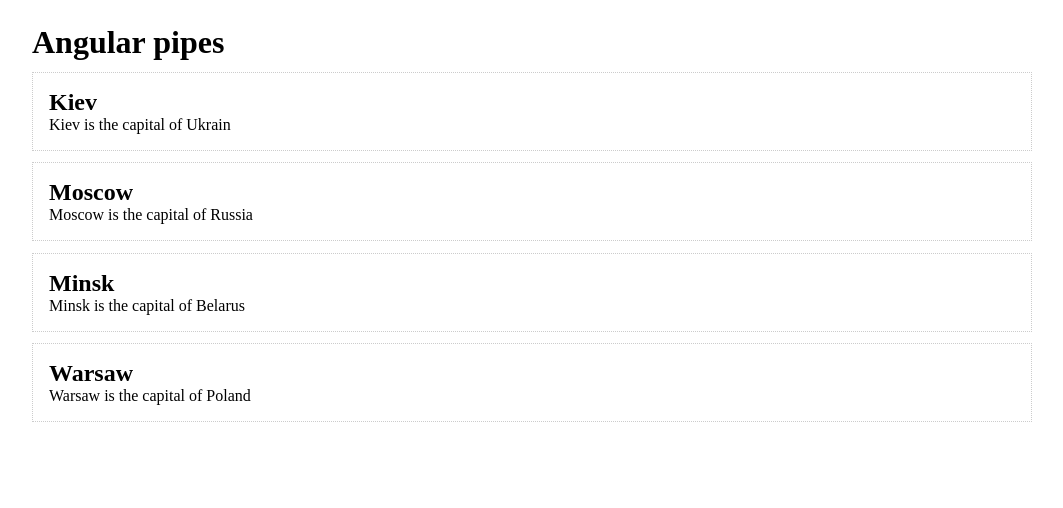
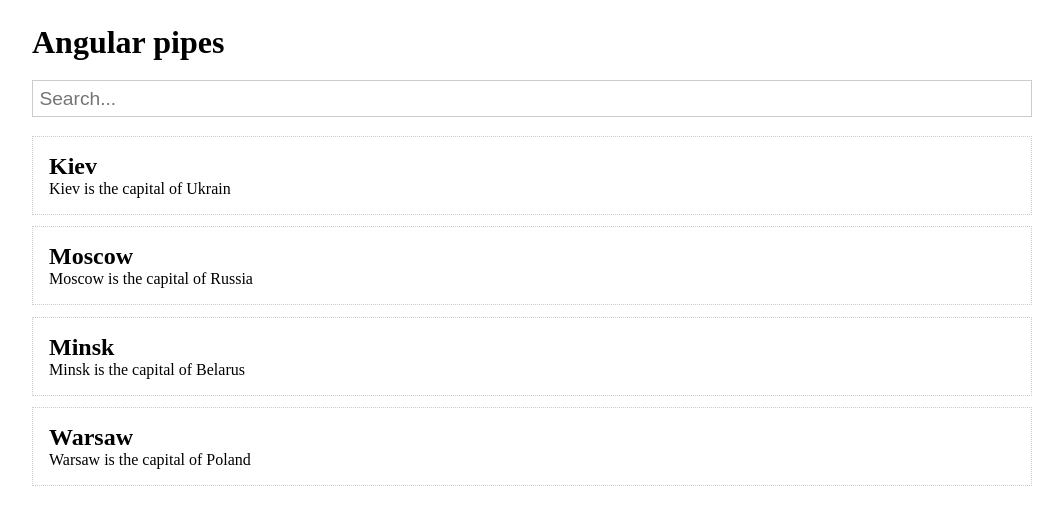
Before and after one commit to zakordonetss/Angular-pipes, an Angular app: page / in a window 1280 px wide. Shown: the top 508 px of the page, without its empty margins (108-1171 px from the left). Built offline with nearby package versions, Linux system fonts and the light colour scheme.

Commit message:
added search form

```diff
--- a/src/app/app.component.html
+++ b/src/app/app.component.html
@@ -1,5 +1,11 @@
 <div class="container">
     <h1>Angular pipes</h1>
+
+    <input
+    type="text"
+    placeholder="Search..."
+    [(ngModel)]="search"
+    >
 
     <div
     class="card"
--- a/src/app/app.component.ts
+++ b/src/app/app.component.ts
@@ -12,6 +12,8 @@
   styleUrls: ['./app.component.sass']
 })
 export class AppComponent {
+    search = ''
+
     posts: Post[] = [
         {title: 'Kiev', text: 'Kiev is the capital of Ukrain', id: 1},
         {title: 'Moscow', text: 'Moscow is the capital of Russia'},
--- a/src/app/app.module.ts
+++ b/src/app/app.module.ts
@@ -2,13 +2,15 @@
 import { NgModule } from '@angular/core';
 
 import { AppComponent } from './app.component';
+import { FormsModule } from '@angular/forms';
 
 @NgModule({
   declarations: [
     AppComponent
   ],
   imports: [
-    BrowserModule
+    BrowserModule,
+    FormsModule,
   ],
   providers: [],
   bootstrap: [AppComponent]
```
